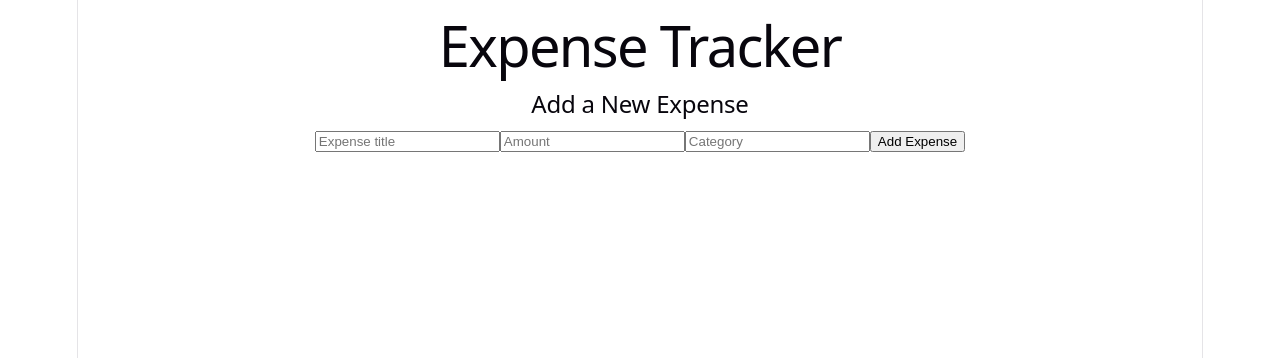
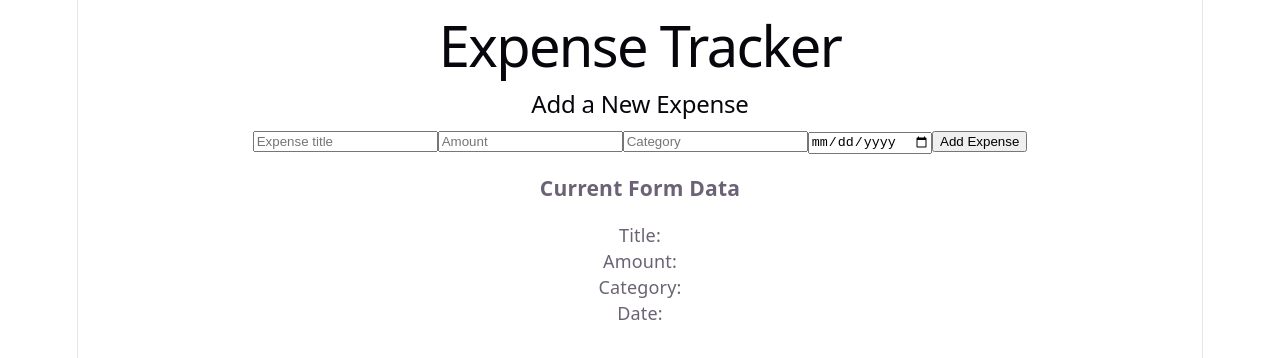
Before and after one commit to Neerad-Naranjee/expense-tracker, a React app in the folder frontend/: page / in a window 1280 px wide. Shown: the top 358 px of the page. Built offline with nearby package versions, Linux system fonts and the light colour scheme; the HTML template or start-up script is replaced by a standard one.

Commit message:
connected React expense form to API

```diff
--- a/frontend/src/components/ExpenseForm.jsx
+++ b/frontend/src/components/ExpenseForm.jsx
@@ -1,13 +1,77 @@
+import { useState } from "react";
+
 function ExpenseForm(props) {
+  const [title, setTitle] = useState("");
+  const [amount, setAmount] = useState("");
+  const [category, setCategory] = useState("");
+  const [date, setDate] = useState("");
+
+const handleSubmit = async (e) => {
+  e.preventDefault();
+
+  const expense = {
+    title,
+    amount: Number(amount),
+    category,
+    date
+  };
+
+  try {
+    const response = await fetch("http://localhost:3000/api/expenses", {
+      method: "POST",
+      headers: {
+        "Content-Type": "application/json"
+      },
+      body: JSON.stringify(expense)
+    });
+
+    const data = await response.json();
+
+    console.log("Expense created:", data);
+  } catch (error) {
+    console.error("Error creating expense:", error);
+  }
+};
+
   return (
     <div>
       <h2>{props.title}</h2>
 
-      <input placeholder="Expense title" />
-      <input placeholder="Amount" />
-      <input placeholder="Category" />
+      <form onSubmit={handleSubmit}>
+        <input
+          placeholder="Expense title"
+          value={title}
+          onChange={(e) => setTitle(e.target.value)}
+        />
 
-      <button>Add Expense</button>
+        <input
+          type="number"
+          placeholder="Amount"
+          value={amount}
+          onChange={(e) => setAmount(e.target.value)}
+        />
+
+        <input
+          placeholder="Category"
+          value={category}
+          onChange={(e) => setCategory(e.target.value)}
+        />
+
+        <input
+          type="date"
+          value={date}
+          onChange={(e) => setDate(e.target.value)}
+        />
+
+        <button type="submit">Add Expense</button>
+      </form>
+
+      <h3>Current Form Data</h3>
+
+      <p>Title: {title}</p>
+      <p>Amount: {amount}</p>
+      <p>Category: {category}</p>
+      <p>Date: {date}</p>
     </div>
   );
 }
```
